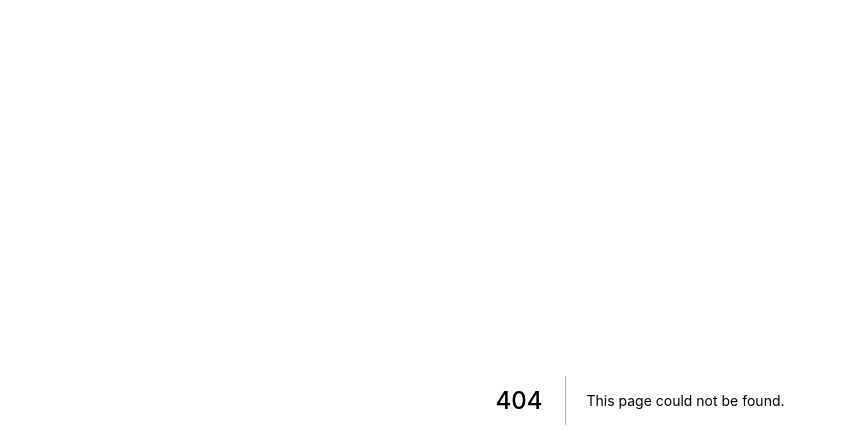
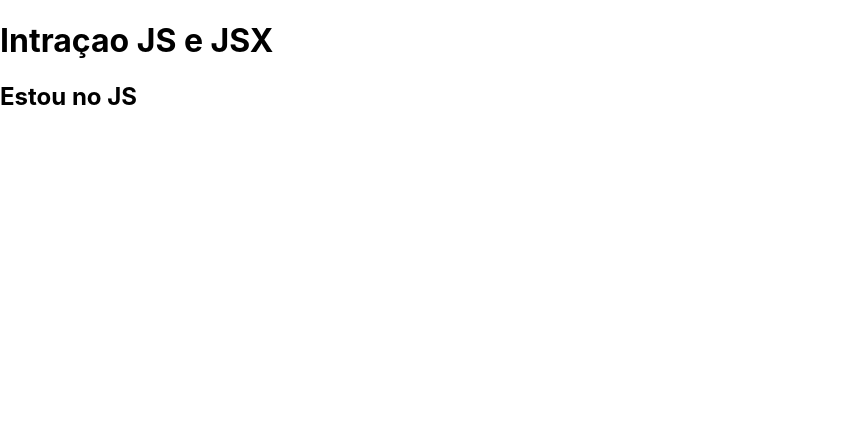
Before and after one commit to matheus3006/exercicios, a Next.js app: page /basicos/jsx4 in a window 1280 px wide. Before the commit this address had no page. Shown: the top 448 px of the page, without its empty margins (0-846 px from the left). Built offline with nearby package versions, Linux system fonts and the light colour scheme.

Commit message:
feat: fourth ex

```diff
--- /dev/null
+++ b/pages/basicos/jsx4.jsx
@@ -0,0 +1,11 @@
+export default function jsx4() {
+    const subtitulo = "Estou no JS"
+
+    return(
+            <div>
+                <h1>Intraçao JS e JSX</h1>
+                <h2>{subtitulo}</h2>
+            </div>
+        )
+
+}
```
